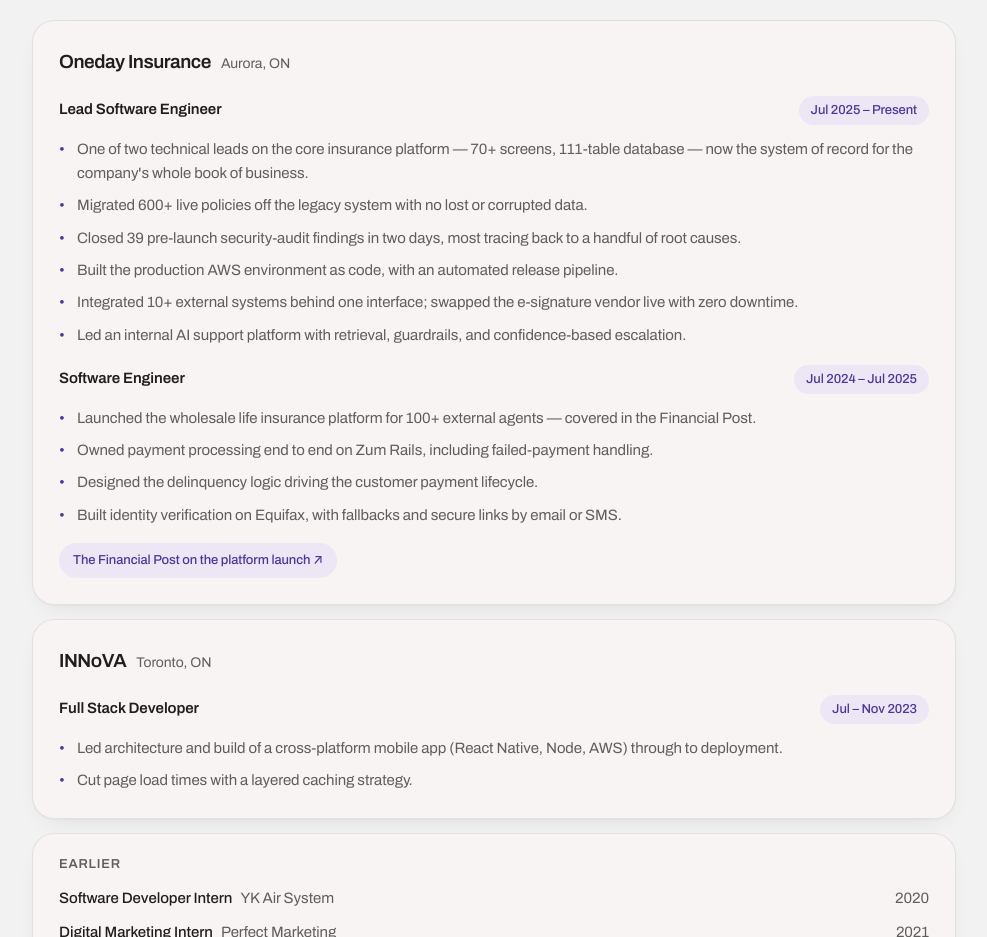
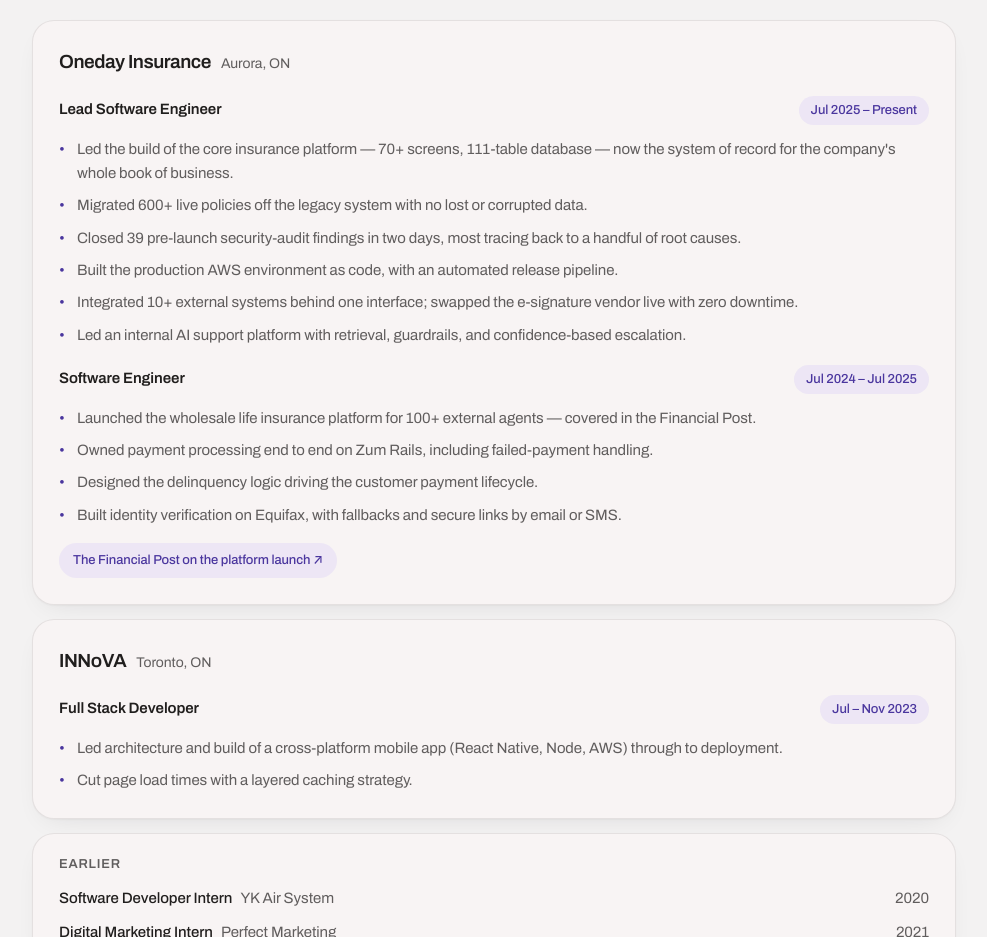
Before and after one commit to CarsonLeee/portfolio, a React (Create React App) app: page / in a window 1280 px wide. Shown: the part 1320-2257 px from the top of the page, without its empty margins (146-1133 px from the left). Built offline with nearby package versions, Linux system fonts and the light colour scheme.

Commit message:
Use "led" consistently across the Work card and case study
Carson's call: the Work card goes back to "Led the build of the core
insurance platform", matching the case study's "I led the work" so the
two sections no longer disagree.

Co-Authored-By: Claude Opus 5 (1M context) <noreply@anthropic.com>

```diff
--- a/src/App.js
+++ b/src/App.js
@@ -66,7 +66,7 @@ const WORK = [
         title: "Lead Software Engineer",
         dates: "Jul 2025 – Present",
         points: [
-          "One of two technical leads on the core insurance platform — 70+ screens, 111-table database — now the system of record for the company's whole book of business.",
+          "Led the build of the core insurance platform — 70+ screens, 111-table database — now the system of record for the company's whole book of business.",
           "Migrated 600+ live policies off the legacy system with no lost or corrupted data.",
           "Closed 39 pre-launch security-audit findings in two days, most tracing back to a handful of root causes.",
           "Built the production AWS environment as code, with an automated release pipeline.",
```
